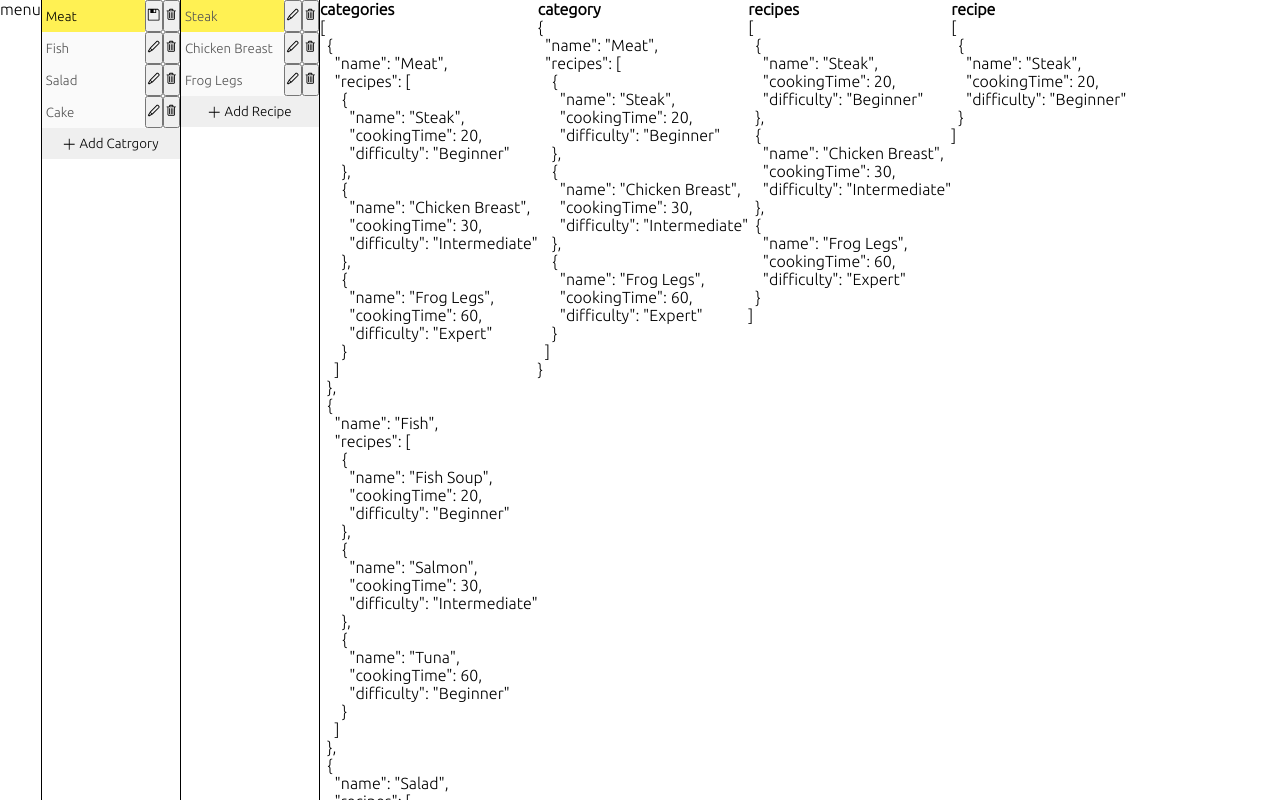
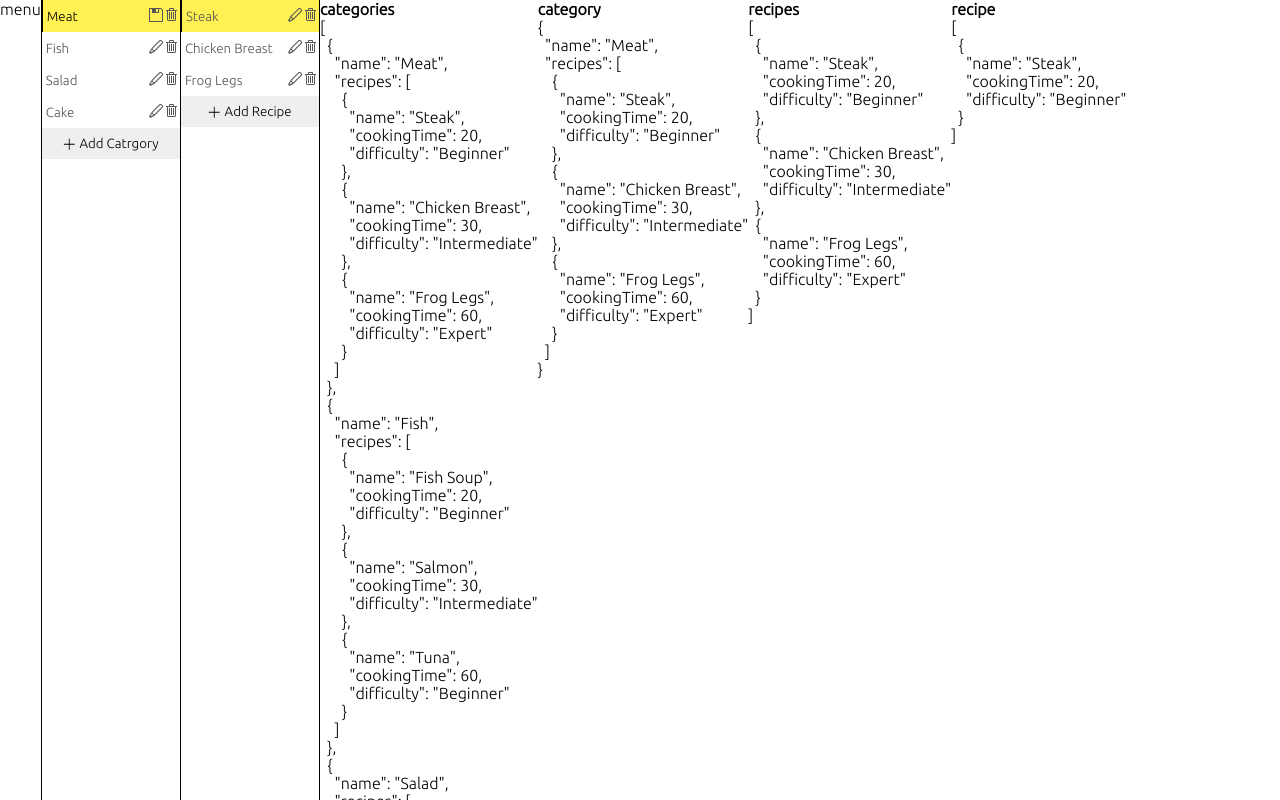
Before and after one commit to Vojka93/cooker-app, a React (Create React App) app in the folder frontend/: page / in a window 1280 px wide. Both pictures are taken after a click on the button 153 px from the left and 16 px from the top of the page. Shown: the top 800 px of the page. Built offline with nearby package versions, Linux system fonts and the light colour scheme.

Commit message:
added styles for section and modal components and buttons

```diff
--- a/frontend/src/components/modal/modal.scss
+++ b/frontend/src/components/modal/modal.scss
@@ -39,7 +39,14 @@
       padding: 1rem;
 
       button {
+        @include unbuttonize;
         padding: 4px;
+        border: 1px solid black;
+        border-radius: 4px;
+
+        &:hover {
+          background-color: rgba(128, 128, 128, 0.154);
+        }
       }
     }
   }
--- a/frontend/src/components/section/Section.js
+++ b/frontend/src/components/section/Section.js
@@ -1,5 +1,5 @@
 import { useEffect, useRef, useState } from 'react'
-import { VscTrash, VscEdit, VscSave } from 'react-icons/vsc'
+import { VscTrash, VscEdit, VscSave, VscFolder } from 'react-icons/vsc'
 import './section.scss'
 
 export default function Section({
@@ -59,7 +59,7 @@ export default function Section({
   }
 
   return (
-    <div className='section' ref={sectionRef} onClick={handleSelect}>
+    <div className={inputText === selected ? 'section selected' : 'section'} ref={sectionRef} onClick={handleSelect}>
       <div className='section-input'>
         <input
           className={inputText === selected ? 'selected' : ''}
@@ -71,16 +71,25 @@ export default function Section({
         />
       </div>
       {disabled && (
-        <button onClick={handleEdit}>
+        <button
+          className={inputText === selected ? 'selected' : ''}
+          onClick={handleEdit}
+        >
           <VscEdit />
         </button>
       )}
       {!disabled && (
-        <button onClick={handleSave}>
+        <button
+          className={inputText === selected ? 'selected' : ''}
+          onClick={handleSave}
+        >
           <VscSave />
         </button>
       )}
-      <button onClick={handleDeleteSection}>
+      <button
+        className={inputText === selected ? 'selected' : ''}
+        onClick={handleDeleteSection}
+      >
         <VscTrash />
       </button>
     </div>
--- a/frontend/src/components/section/Section.scss
+++ b/frontend/src/components/section/Section.scss
@@ -1,3 +1,5 @@
+@import './../../style/mixins.scss';
+
 .section {
   display: flex;
 
@@ -7,10 +9,7 @@
       height: 2rem;
       width: 100%;
       border: none;
-
-      &.selected {
-        background-color: rgb(255, 241, 83);
-      }
+      background-color: transparent;
 
       &:focus {
         outline: none;
@@ -20,7 +19,26 @@
 
     :hover {
       cursor: pointer;
-      background-color: rgb(255, 248, 171);
+    }
+  }
+  &:hover {
+    background-color: rgb(255, 248, 171);
+  }
+
+  &.selected {
+    background-color: rgb(255, 241, 83);
+    border-left: 1.6px solid black;
+  }
+
+  button {
+    @include unbuttonize;
+
+    svg {
+      color: #565656;
+
+      &:hover {
+        color: black;
+      }
     }
   }
 }
--- a/frontend/src/index.scss
+++ b/frontend/src/index.scss
@@ -26,6 +26,7 @@
     padding: 8px;
     width: 100%;
     border: none;
+    cursor: pointer;
 
     svg {
       display: inline-block;
--- a/frontend/src/style/mixins.scss
+++ b/frontend/src/style/mixins.scss
@@ -1,5 +1,5 @@
 @mixin unbuttonize {
-  // removes default css for button
+  cursor: pointer;
   background-color: transparent;
   border: none;
   margin: 0;
```
Also changed, not shown: frontend/src/style/variables.scss (added).
